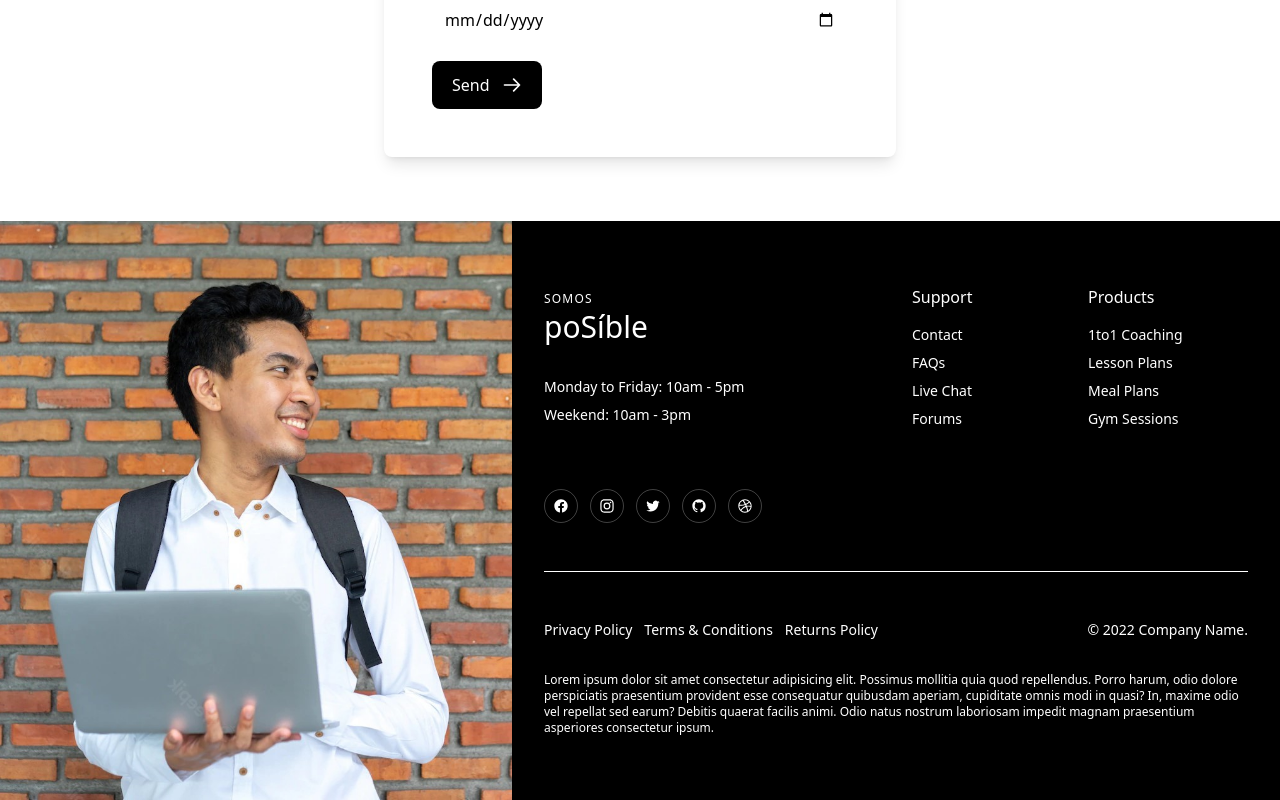
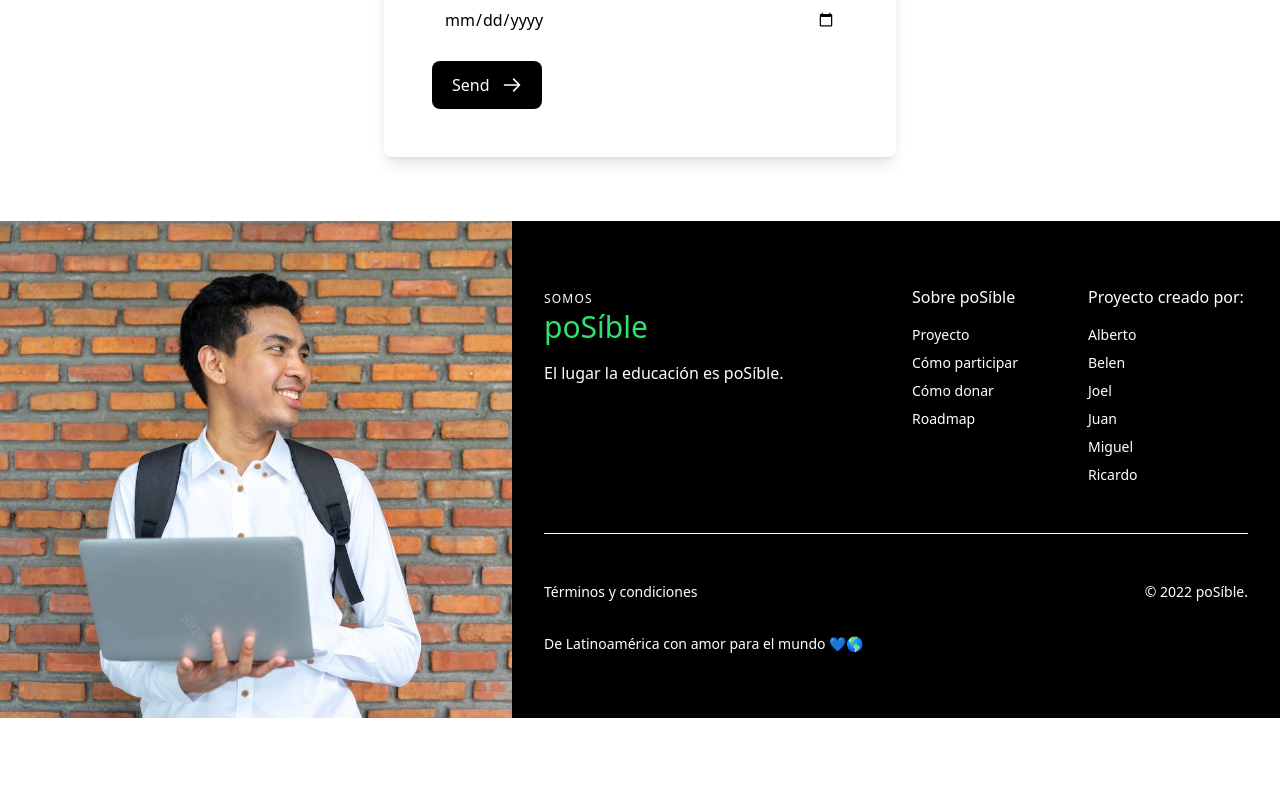
Before and after one commit to ricardoprato/poSIble, a React (Vite) app: page /form in a window 1280 px wide. Shown: the part 729-1529 px from the top of the page. After the commit the page ends 1447 px from the top, so only its background shows below. Built offline with nearby package versions, Linux system fonts and the light colour scheme.

Commit message:
Landing page terminada pero a espera de revisiones y feedback

```diff
--- a/index.html
+++ b/index.html
@@ -1,5 +1,5 @@
 <!DOCTYPE html>
-<html lang="en">
+<html lang="es">
   <head>
     <meta charset="UTF-8" />
     <link rel="icon" type="image/svg+xml" href="/vite.svg" />
--- a/src/components/Footer/index.jsx
+++ b/src/components/Footer/index.jsx
@@ -1,3 +1,4 @@
+import { NavLink } from 'react-router-dom';
 import estudiante from '../../assets/estudiante4.jpg'
 
 export const Footer = () => {
@@ -18,18 +19,16 @@ export const Footer = () => {
                             <span class="text-xs tracking-widest uppercase">
                                 Somos
                             </span>
-
-                            <a class="block text-2xl sm:text-3xl hover:opacity-75" href="">
-                                poSíble
-                            </a>
+                            <NavLink to='/'>
+                                <a class="block text-2xl sm:text-3xl text-primary hover:text-yellow">
+                                    poSíble
+                                </a>
+                            </NavLink>
                         </p>
 
-                        <ul class="mt-8 space-y-2 text-sm">
-                            <li>Monday to Friday: 10am - 5pm</li>
-                            <li>Weekend: 10am - 3pm</li>
-                        </ul>
+                        <p className='mt-4'>El lugar la educación es poSíble.</p>
 
-                        <div class="flex mt-16 space-x-3">
+                        {/* <div class="flex mt-16 space-x-3">
                             <a class="p-2 border rounded-full border-white/25 hover:opacity-75" href="" target="_blank" rel="noreferrer">
                                 <span class="sr-only"> Facebook </span>
 
@@ -69,31 +68,33 @@ export const Footer = () => {
                                     <path fill-rule="evenodd" d="M12 2C6.48 2 2 6.48 2 12s4.48 10 10 10c5.51 0 10-4.48 10-10S17.51 2 12 2zm6.605 4.61a8.502 8.502 0 011.93 5.314c-.281-.054-3.101-.629-5.943-.271-.065-.141-.12-.293-.184-.445a25.416 25.416 0 00-.564-1.236c3.145-1.28 4.577-3.124 4.761-3.362zM12 3.475c2.17 0 4.154.813 5.662 2.148-.152.216-1.443 1.941-4.48 3.08-1.399-2.57-2.95-4.675-3.189-5A8.687 8.687 0 0112 3.475zm-3.633.803a53.896 53.896 0 013.167 4.935c-3.992 1.063-7.517 1.04-7.896 1.04a8.581 8.581 0 014.729-5.975zM3.453 12.01v-.26c.37.01 4.512.065 8.775-1.215.25.477.477.965.694 1.453-.109.033-.228.065-.336.098-4.404 1.42-6.747 5.303-6.942 5.629a8.522 8.522 0 01-2.19-5.705zM12 20.547a8.482 8.482 0 01-5.239-1.8c.152-.315 1.888-3.656 6.703-5.337.022-.01.033-.01.054-.022a35.318 35.318 0 011.823 6.475 8.4 8.4 0 01-3.341.684zm4.761-1.465c-.086-.52-.542-3.015-1.659-6.084 2.679-.423 5.022.271 5.314.369a8.468 8.468 0 01-3.655 5.715z" clip-rule="evenodd" />
                                 </svg>
                             </a>
-                        </div>
+                        </div> */}
                     </div>
 
                     <div class="grid grid-cols-1 gap-4 sm:grid-cols-2">
                         <div>
                             <p class="font-medium">
-                                Support
+                                Sobre poSíble
                             </p>
 
                             <nav class="flex flex-col mt-4 space-y-2 text-sm text-gray-300">
-                                <a class="hover:opacity-75" href=""> Contact </a>
-                                <a class="hover:opacity-75" href=""> FAQs </a>
-                                <a class="hover:opacity-75" href=""> Live Chat </a>
-                                <a class="hover:opacity-75" href=""> Forums </a>
+                                <a class="hover:opacity-75" href=""> Proyecto </a>
+                                <a class="hover:opacity-75" href=""> Cómo participar </a>
+                                <a class="hover:opacity-75" href=""> Cómo donar </a>
+                                <a class="hover:opacity-75" href=""> Roadmap </a>
                             </nav>
                         </div>
 
                         <div>
-                            <p class="font-medium">Products</p>
+                            <p class="font-medium">Proyecto creado por:</p>
 
                             <nav class="flex flex-col mt-4 space-y-2 text-sm text-gray-300">
-                                <a class="hover:opacity-75" href=""> 1to1 Coaching </a>
-                                <a class="hover:opacity-75" href=""> Lesson Plans </a>
-                                <a class="hover:opacity-75" href=""> Meal Plans </a>
-                                <a class="hover:opacity-75" href=""> Gym Sessions </a>
+                                <a class="hover:opacity-75" href=""> Alberto </a>
+                                <a class="hover:opacity-75" href=""> Belen </a>
+                                <a class="hover:opacity-75" href=""> Joel </a>
+                                <a class="hover:opacity-75" href=""> Juan </a>
+                                <a class="hover:opacity-75" href=""> Miguel </a>
+                                <a class="hover:opacity-75" href=""> Ricardo </a>
                             </nav>
                         </div>
                     </div>
@@ -102,21 +103,16 @@ export const Footer = () => {
                 <div class="pt-12 mt-12 border-t border-gray-800">
                     <div class="text-sm text-gray-300 sm:items-center sm:justify-between sm:flex">
                         <div class="flex space-x-3">
-                            <a class="hover:opacity-75" href=""> Privacy Policy </a>
-                            <a class="hover:opacity-75" href=""> Terms & Conditions </a>
-                            <a class="hover:opacity-75" href=""> Returns Policy </a>
+                            <a class="hover:opacity-75" href="">Términos y condiciones</a>
                         </div>
 
                         <p class="mt-4 sm:mt-0">
-                            &copy; 2022 Company Name.
+                            &copy; 2022 poSíble.
                         </p>
                     </div>
 
-                    <p class="mt-8 text-xs text-gray-500">
-                        Lorem ipsum dolor sit amet consectetur adipisicing elit. Possimus mollitia quia quod repellendus. Porro harum,
-                        odio dolore perspiciatis praesentium provident esse consequatur quibusdam aperiam, cupiditate omnis modi in
-                        quasi? In, maxime odio vel repellat sed earum? Debitis quaerat facilis animi. Odio natus nostrum laboriosam
-                        impedit magnam praesentium asperiores consectetur ipsum.
+                    <p class="mt-8 text-sm text-gray-500">
+                        De Latinoamérica con amor para el mundo 💙🌎
                     </p>
                 </div>
             </div>
--- a/src/components/Hero/index.jsx
+++ b/src/components/Hero/index.jsx
@@ -13,7 +13,7 @@ export const Hero = () => {
             El lugar donde la educación es
             <br />
             <strong className="font-extrabold text-secondary sm:block">
-              poSíble
+              poSíble💻
             </strong>
           </h2>
 
@@ -23,12 +23,12 @@ export const Hero = () => {
 
           <div class="inline-flex items-center justify-center flex-wrap gap-4 mt-8 mb-8 text-center">
             <NavLink to='/form'>
-              <a class="block w-full px-12 py-3 text-md font-medium text-black rounded shadow bg-primary border-2 border-black sm:w-auto active:bg-rose-500 hover:bg-primary focus:outline-none focus:ring">
+              <a class="block w-full px-12 py-3 text-md font-medium text-black rounded shadow bg-primary border-2 border-black sm:w-auto active:bg-rose-500 hover:bg-red focus:outline-none focus:ring">
                 Registrarte
               </a>
             </NavLink>
             <NavLink to='/estudiantes'>
-              <a class="block w-full px-12 py-3 text-md font-medium text-black rounded shadow bg-secondary border-2 border-black sm:w-auto active:bg-rose-500 hover:bg-primary focus:outline-none focus:ring">
+              <a class="block w-full px-12 py-3 text-md font-medium text-black rounded shadow bg-secondary border-2 border-black sm:w-auto active:bg-rose-500 hover:bg-red focus:outline-none focus:ring">
                 Proyecto
               </a>
             </NavLink>
--- a/src/components/PlatformCard/index.jsx
+++ b/src/components/PlatformCard/index.jsx
@@ -1,7 +1,7 @@
-export const PlatformCard = ({ name, image }) => {
+export const PlatformCard = ({ name, image, description }) => {
     return (
         <a
-            class="block p-8 border border-black shadow-xl transition rounded-xl hover:shadow-lightBlue/10 hover:border-lightBlue/10"
+            class="block p-8 border border-black shadow-xl transition rounded-xl hover:shadow-yellow/20 hover:border-yellow/20"
             href="/services/digital-campaigns"
         >
             <div className="flex justify-center">
@@ -12,11 +12,10 @@ export const PlatformCard = ({ name, image }) => {
             </div>
 
 
-            <h3 class="mt-4 text-xl font-bold text-white">{name}</h3>
+            <h3 class="mt-4 text-xl font-bold text-yellow">{name}</h3>
 
-            <p class="mt-1 text-sm text-gray-300">
-                Lorem ipsum dolor sit amet consectetur adipisicing elit. Ex ut quo
-                possimus adipisci distinctio alias voluptatum blanditiis laudantium.
+            <p class="mt-1 text-sm text-white">
+                {description}
             </p>
         </a>
     );
--- a/src/containers/Header/index.jsx
+++ b/src/containers/Header/index.jsx
@@ -6,9 +6,11 @@ export const Header = () => {
     <div className="max-w-screen-xl px-4 py-8 mx-auto sm:py-8 sm:px-6 lg:px-8">
         <div className="sm:justify-between sm:items-center sm:flex">
         <div className="text-center sm:text-left">
-            <h1 className="text-2xl text-white font-bold sm:text-4xl">
-            poSíble!
-            </h1>
+            <NavLink to='/'>
+                <h1 className="text-2xl text-primary hover:text-yellow font-bold sm:text-4xl">
+                poSíble!
+                </h1>
+            </NavLink>
         </div>
 
         <div className="flex flex-col gap-4 mt-4 sm:flex-row sm:mt-0 sm:items-center">
```
Also changed, not shown: src/components/Description/index.jsx (+6 -8 lines), src/components/Donate/index.jsx (+5 -5 lines), src/components/Platforms/index.jsx (+7 -9 lines), src/assets/ejemplo4.png (added), src/assets/ejemplo5.png (added).
